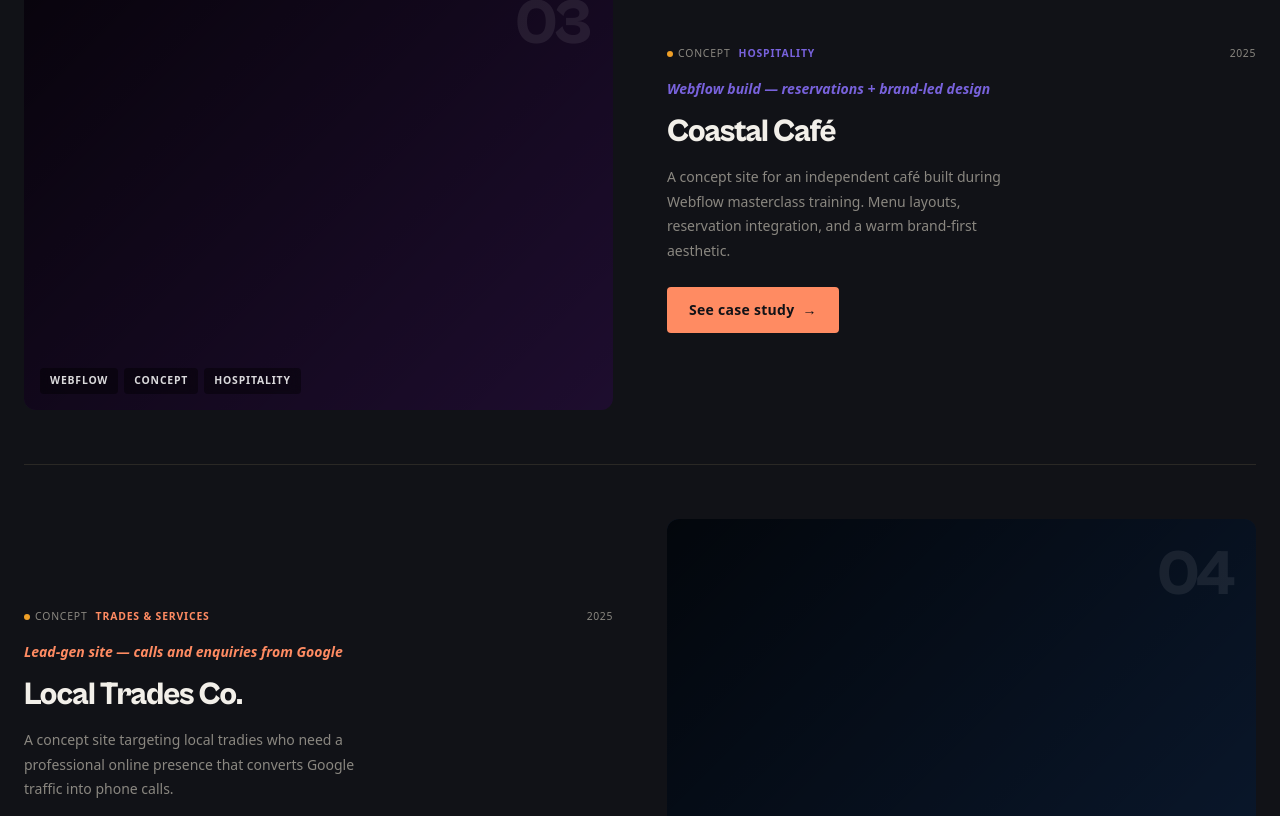
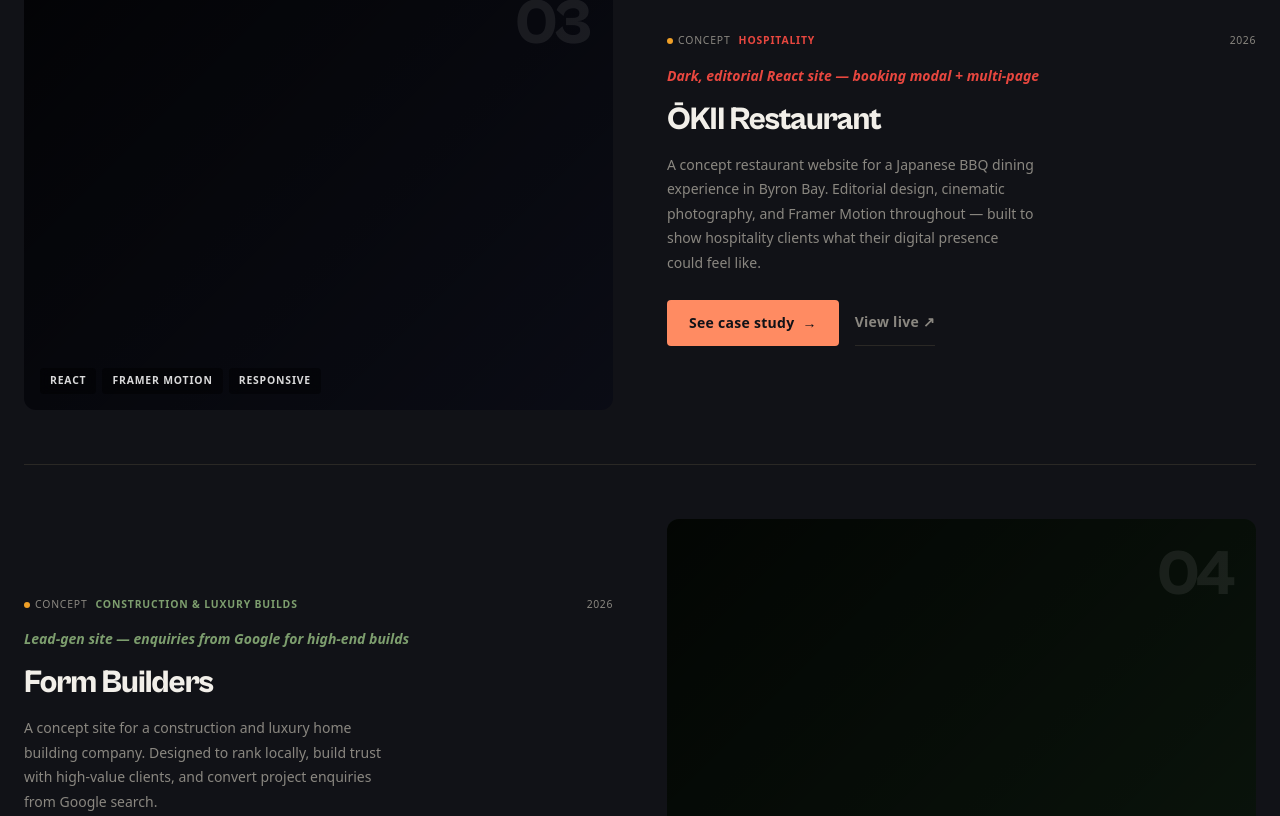
Before and after one commit to LiamHilton-Design/liam-hilton-designs, a React (Vite) app: page /work in a window 1280 px wide. Shown: the part 1964-2780 px from the top of the page. Built offline with nearby package versions, Linux system fonts and the light colour scheme; no server answers; a web font is replaced by a local one.

Commit message:
feat: replace coastal-cafe and local-trades with ŌKII and Form Builders

```diff
--- a/src/constants/caseStudyData.js
+++ b/src/constants/caseStudyData.js
@@ -142,96 +142,102 @@
       },
     },
 
-    'coastal-cafe': {
+    'okii-restaurant': {
       metrics: [
-        { value: 'Webflow', label: 'Built with'          },
-        { value: '3 days',  label: 'Design to delivery'  },
-        { value: '2025',    label: 'Concept year'        },
-        { value: 'CMS',     label: 'Content managed'     },
+        { value: 'React',  label: 'Built with'              },
+        { value: '3',      label: 'Pages built'             },
+        { value: '2026',   label: 'Concept year'            },
+        { value: 'Motion', label: 'Framer Motion throughout'},
       ],
       sections: [
         {
           label: 'The challenge',
-          headline: 'Independent hospitality lives or dies by its online first impression.',
+          headline: 'High-end dining deserves a digital experience that matches the room.',
           body:
-            'An independent café competing against chains has one advantage: ' +
-            'character. The brief was to capture that character digitally — ' +
-            'to make someone looking at the website feel the warmth of the ' +
-            'space before they\'d walked through the door. ' +
-            'The secondary challenge: make it easy for the owner to update ' +
-            'the menu, specials, and events without technical knowledge.',
+            'High-end Japanese BBQ restaurants invest deeply in their physical environment — ' +
+            'lighting, material, sound, ritual. Their websites rarely follow suit. ' +
+            'Most hospitality sites lead with a reservations widget and stock photography, ' +
+            'leaving no room for the brand to breathe. ' +
+            'For a concept like ŌKII, the digital touchpoint needed to feel like the ' +
+            'first course — atmospheric, considered, and distinctly itself. ' +
+            'The brief: build a site where the visitor feels the restaurant before they book it.',
         },
         {
           label: 'The approach',
-          headline: 'Brand-led design built in Webflow for owner autonomy.',
+          headline: 'Editorial layout logic. Framer Motion throughout. Three entry points to book.',
           body:
-            'Webflow was the right choice here — not because React couldn\'t do it, ' +
-            'but because the owner needed to update content independently. ' +
-            'The CMS structure was designed before a single page was built: ' +
-            'menu items, seasonal specials, and events all as editable collections. ' +
-            'The visual design led with photography and warmth — large imagery, ' +
-            'soft warm tones, and typography that felt handcrafted without being literal.',
+            'The design started with atmosphere, not function. ' +
+            'Midnight backgrounds anchored every surface — #0D0F1A at the deepest. ' +
+            'Vermillion (#E8473F) was reserved as the single high-energy accent: ' +
+            'CTAs, active states, the logo mark. Nothing else. ' +
+            'A BookingModal accessible from three entry points — navbar, hero CTA, ' +
+            'and hamburger menu — ensures conversion is never more than one click away ' +
+            'without letting function dominate form. ' +
+            'The hamburger uses a React Portal pattern, rendering the full-viewport ' +
+            'overlay outside the component tree to eliminate z-index conflicts entirely.',
         },
         {
           label: 'The outcome',
-          headline: 'A digital space as distinctive as the physical one.',
+          headline: 'A hospitality site that sells the experience, not just the table.',
           body:
-            'The reservation form integrates with the café\'s existing booking system. ' +
-            'The menu CMS means specials update in minutes with no developer involvement. ' +
-            'The design system uses Webflow\'s native variables — ' +
-            'the same token architecture principle applied to a no-code tool. ' +
-            'This is a concept built to demonstrate what hospitality web design ' +
-            'looks like when it\'s done with genuine craft rather than a template.',
+            'Three fully animated pages — Home, Menu, and Contact — each with its own ' +
+            'distinct rhythm. Responsive across 640px, 1024px, and 1440px, ' +
+            'QA\'d at every breakpoint. Satoshi and General Sans self-hosted — ' +
+            'zero third-party font dependency, instant load on every device. ' +
+            'This concept demonstrates what hospitality web design looks like ' +
+            'when the digital experience is treated as part of the dining experience — ' +
+            'not an afterthought bolted on after the fit-out is done.',
         },
       ],
       images: {
-        desktop: null,
-        tablet:  null,
-        mobile:  null,
+        desktop: null,   /* add import: okii-hero-desktop.webp */
+        tablet:  null,   /* add import: okii-menu-desktop.webp */
+        mobile:  null,   /* add import: okii-home-mobile.webp  */
       },
     },
 
-    'local-trades': {
+    'form-builders': {
       metrics: [
-        { value: 'React',  label: 'Built with'           },
-        { value: 'Local',  label: 'SEO targeted'         },
-        { value: 'Leads',  label: 'Primary goal'         },
-        { value: '2025',   label: 'Concept year'         },
+        { value: 'React',   label: 'Built with'          },
+        { value: 'Local',   label: 'SEO targeted'        },
+        { value: 'Leads',   label: 'Primary goal'        },
+        { value: '2026',    label: 'Concept year'        },
       ],
       sections: [
         {
           label: 'The challenge',
-          headline: 'A skilled tradie invisible online while less experienced competitors win the work.',
+          headline: 'Luxury builders win work on reputation — and lose it online.',
           body:
-            'Local service businesses — plumbers, electricians, builders — ' +
-            'have a digital presence problem. They\'re often brilliant at their trade ' +
-            'and terrible at selling it online. The result: Google searches for ' +
-            '"electrician Sydney" return pages of competitors with mediocre work ' +
-            'but strong SEO, while the best tradies in the area are invisible. ' +
-            'The brief: build a site that ranks locally and converts visitors into calls.',
+            'High-end construction and luxury home building companies often rely entirely ' +
+            'on referrals and word of mouth. That works — until a potential client ' +
+            'searches Google before returning a call, finds a dated website or nothing at all, ' +
+            'and quietly moves on to a competitor. ' +
+            'The brief: build a digital presence that reflects the quality of the physical work — ' +
+            'a site that earns trust before the first conversation happens.',
         },
         {
           label: 'The approach',
-          headline: 'Local SEO architecture built into every element from day one.',
+          headline: 'Trust architecture first. Every element earns its place.',
           body:
-            'The page structure was designed around keyword research before design began. ' +
-            'Each service area gets its own page — "electrician Sydney CBD", ' +
-            '"emergency electrician Eastern Suburbs" — targeting the specific searches ' +
-            'that generate qualified leads. The homepage schema markup includes ' +
-            'LocalBusiness structured data, service area definitions, and review schema. ' +
-            'The design prioritises trust signals: licence numbers, insurance details, ' +
-            'and a click-to-call button above the fold on mobile.',
+            'The design hierarchy was built around one question: ' +
+            'what does a high-value client need to see in the first ten seconds ' +
+            'to feel confident enough to make an enquiry? ' +
+            'Completed project photography, clear service scope, credentials, ' +
+            'and a direct enquiry path — all above the fold. ' +
+            'Local SEO structure was embedded from day one: schema markup, ' +
+            'location-specific page titles, and service area definitions ' +
+            'targeting the searches that generate qualified project leads.',
         },
         {
           label: 'The outcome',
-          headline: 'A lead-generation machine disguised as a professional website.',
+          headline: 'A premium digital presence that converts serious enquiries.',
           body:
-            'Every element of this design serves one goal: phone calls and form submissions ' +
-            'from people in the service area with a genuine job to quote. ' +
-            'The contact form asks the right questions — job type, location, timeline — ' +
-            'so the tradie arrives at a quote already briefed. ' +
-            'This is a concept built to show local service businesses what\'s possible ' +
-            'when web design is treated as a business investment, not a cost.',
+            'Built in React for performance and long-term maintainability. ' +
+            'The enquiry form captures project type, location, timeline, and budget — ' +
+            'so every lead arrives pre-qualified. ' +
+            'This concept is built to show construction and luxury build companies ' +
+            'what their online presence could look like when it matches the standard ' +
+            'of the work they deliver on site.',
         },
       ],
       images: {
--- a/src/constants/workData.js
+++ b/src/constants/workData.js
@@ -68,37 +68,40 @@
 
   },
   {
-    id: 'coastal-cafe',
-    title: 'Coastal Café',
+    id: 'okii-restaurant',
+    title: 'ŌKII Restaurant',
     category: 'Hospitality',
     status: 'concept',
-    year: '2025',
-    result: 'Webflow build — reservations + brand-led design',
+    year: '2026',
+    result: 'Dark, editorial React site — booking modal + multi-page',
     shortDescription:
-      'A concept site for an independent café built during Webflow ' +
-      'masterclass training. Menu layouts, reservation integration, ' +
-      'and a warm brand-first aesthetic.',
-    tags: ['Webflow', 'Concept', 'Hospitality'],
-    href: '/work/coastal-cafe',
-    externalHref: null,
-    placeholder: '#25103a',     /* Deep purple — brand adjacent, mysterious */
-    accentColor: '#7862DC',     /* --lhd-orange-500 */
+      'A concept restaurant website for a Japanese BBQ dining experience in Byron Bay. ' +
+      'Editorial design, cinematic photography, and Framer Motion throughout — ' +
+      'built to show hospitality clients what their digital presence could feel like.',
+    tags: ['React', 'Framer Motion', 'Responsive'],
+    href: '/work/okii-restaurant',
+    externalHref: 'https://okii-restaurant.vercel.app',
+    placeholder: '#0D0F1A',     /* --okii-midnight-950 */
+    accentColor: '#E8473F',     /* --okii-vermillion-500 */
+    heroImage: null,            /* add import once screenshots are ready */
   },
   {
-    id: 'local-trades',
-    title: 'Local Trades Co.',
-    category: 'Trades & Services',
+    id: 'formBuilders',
+    title: 'Form Builders',
+    category: 'Construction & Luxury Builds',
     status: 'concept',
-    year: '2025',
-    result: 'Lead-gen site — calls and enquiries from Google',
+    year: '2026',
+    result: 'Lead-gen site — enquiries from Google for high-end builds',
     shortDescription:
-      'A concept site targeting local tradies who need a professional ' +
-      'online presence that converts Google traffic into phone calls.',
+      'A concept site for a construction and luxury home building company. ' +
+      'Designed to rank locally, build trust with high-value clients, ' +
+      'and convert project enquiries from Google search.',
     tags: ['React', 'Local SEO', 'Lead Generation'],
-    href: '/work/local-trades',
+    href: '/work/formBuilders',
     externalHref: null,
-    placeholder: '#0d1f3a',     /* Deep navy — cool, corporate, trust */
-    accentColor: '#FF8B62',     /* --lhd-persian-500 */
+    placeholder: '#0d1a0f',     /* deep construction green — trust, craft */
+    accentColor: '#7D9E6E',     /* warm sage — premium, grounded */
+    heroImage: null,
   },
 ]
 
```
